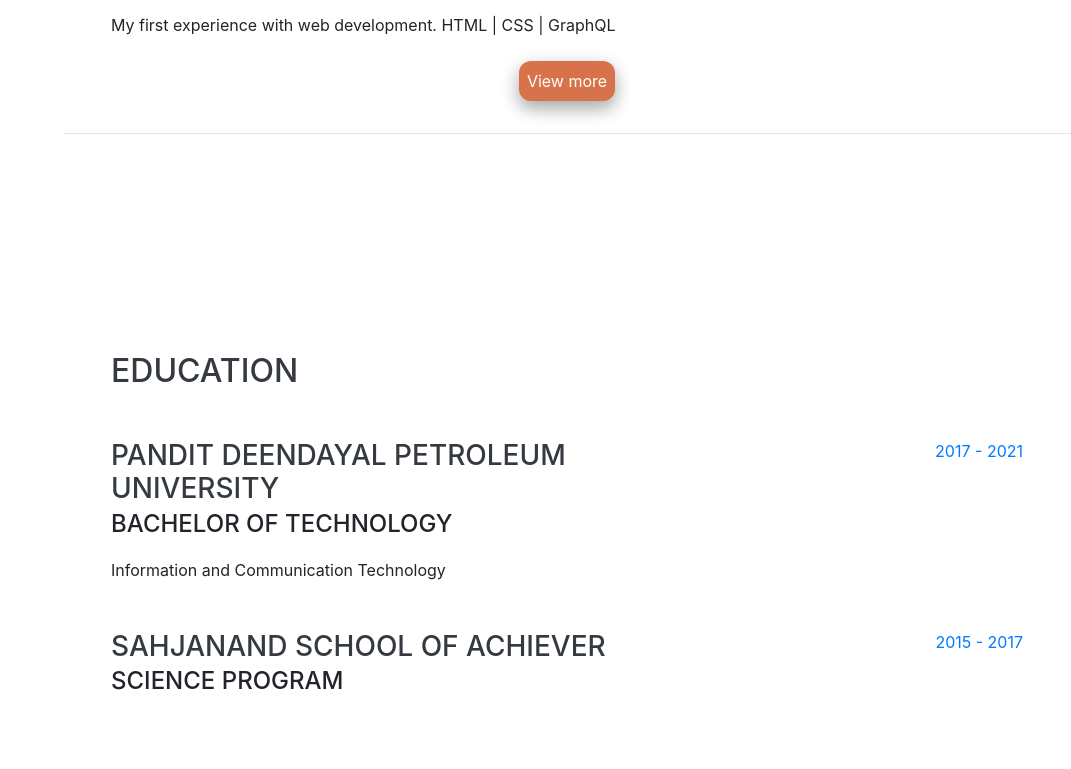
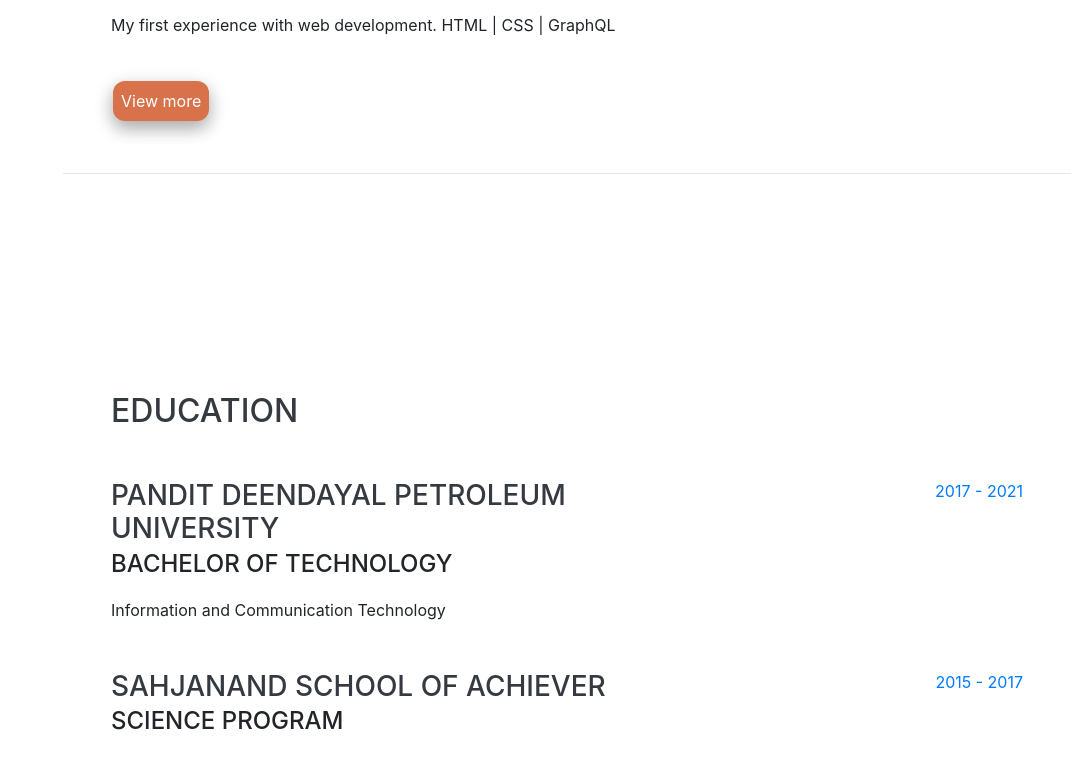
Before and after one commit to jilpatel13/Personal-Portfolio, a website with bundled scripts: page index.html in a window 1280 px wide. Shown: the part 1697-2466 px from the top of the page, without its empty margins (209-1280 px from the left). Built offline with nearby package versions, Linux system fonts and the light colour scheme; a web font is replaced by a local one.

Commit message:
Update index.html

```diff
--- a/index.html
+++ b/index.html
@@ -164,7 +164,7 @@
         &nbsp;
 
         <div class="button_more">
-          <div class="button_resume" style="text-align:center; margin: -20px 290px;">
+          <div class="button_resume">
             <button class="button button4" style="background-color: rgb(216, 114, 74); border: none;
           color: rgb(255, 255, 255);
           transition-duration: 0.4s;
```
